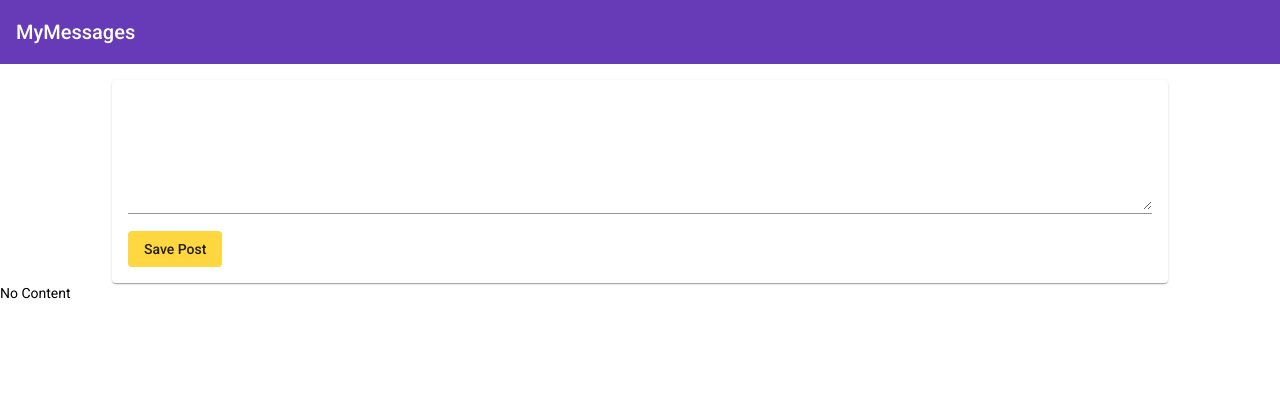
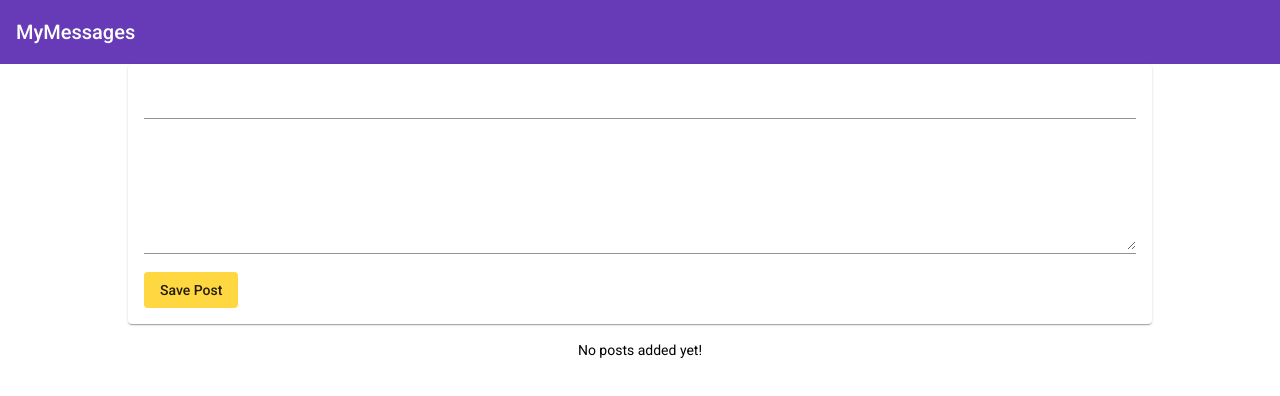
Before and after one commit to Maen22/PostsPsH, an Angular app: page / in a window 1280 px wide. Shown: the top 396 px of the page. Built offline with nearby package versions, Linux system fonts and the light colour scheme.

Commit message:
added adding post logic and listing posts

```diff
--- a/src/app/app.component.css
+++ b/src/app/app.component.css
@@ -1,3 +1,5 @@
 main {
   margin-top: 1rem;
+  width: 80%;
+  margin: auto;
 }
--- a/src/app/app.component.html
+++ b/src/app/app.component.html
@@ -1,4 +1,5 @@
 <app-header></app-header>
 <main>
-  <app-post-create></app-post-create>
+  <app-post-create (postCreated)="onPostAdded($event)"></app-post-create>
+  <app-post-list [posts]="storedPosts"></app-post-list>
 </main>
--- a/src/app/app.component.ts
+++ b/src/app/app.component.ts
@@ -3,8 +3,12 @@ import { Component } from '@angular/core';
 @Component({
   selector: 'app-root',
   templateUrl: './app.component.html',
-  styleUrls: ['./app.component.css']
+  styleUrls: ['./app.component.css'],
 })
 export class AppComponent {
-  title = 'mean-project';
+  storedPosts: { title: string; content: string }[] = [];
+
+  onPostAdded(post: { title: string; content: string }) {
+    this.storedPosts.push(post);
+  }
 }
--- a/src/app/posts/post-create/post-create.component.css
+++ b/src/app/posts/post-create/post-create.component.css
@@ -1,8 +1,3 @@
-mat-card {
-  width: 80%;
-  margin: auto;
-}
-
 mat-form-field,
 textarea {
   width: 100%;
--- a/src/app/posts/post-create/post-create.component.html
+++ b/src/app/posts/post-create/post-create.component.html
@@ -1,10 +1,11 @@
 <mat-card>
   <mat-form-field>
-    <textarea matInput rows="6" [(ngModel)]="enteredValue"></textarea>
+    <input matInput type="text" [(ngModel)]="enteredTitle" />
+  </mat-form-field>
+  <mat-form-field>
+    <textarea matInput rows="6" [(ngModel)]="enteredContent"></textarea>
   </mat-form-field>
   <button mat-flat-button color="accent" (click)="onAddPost()">
     Save Post
   </button>
 </mat-card>
-
-<p>{{ newPost }}</p>
--- a/src/app/posts/post-create/post-create.component.ts
+++ b/src/app/posts/post-create/post-create.component.ts
@@ -1,4 +1,4 @@
-import { Component, OnInit } from '@angular/core';
+import { Component, OnInit, EventEmitter, Output } from '@angular/core';
 
 @Component({
   selector: 'app-post-create',
@@ -6,14 +6,20 @@ import { Component, OnInit } from '@angular/core';
   styleUrls: ['./post-create.component.css'],
 })
 export class PostCreateComponent implements OnInit {
-  newPost = 'No Content';
-  enteredValue = '';
+  enteredTitle = '';
+  enteredContent = '';
+  @Output() postCreated = new EventEmitter();
 
   constructor() {}
 
+  ngOnInit(): void {}
+
   onAddPost() {
-    this.newPost = this.enteredValue;
+    const post = {
+      title: this.enteredTitle,
+      content: this.enteredContent,
+    };
+
+    this.postCreated.emit(post);
   }
-
-  ngOnInit(): void {}
 }
--- a/src/app/posts/post-list/post-list.component.css
+++ b/src/app/posts/post-list/post-list.component.css
@@ -0,0 +1,8 @@
+:host {
+  display: block;
+  margin-top: 1rem;
+}
+
+.info-text {
+  text-align: center;
+}
--- a/src/app/posts/post-list/post-list.component.html
+++ b/src/app/posts/post-list/post-list.component.html
@@ -1 +1,9 @@
-<p>post-list works!</p>
+<mat-accordion multi="true" *ngIf="posts.length > 0">
+  <mat-expansion-panel *ngFor="let post of posts">
+    <mat-expansion-panel-header>{{ post.title }}</mat-expansion-panel-header>
+    <p>{{ post.content }}</p>
+  </mat-expansion-panel>
+</mat-accordion>
+<p class="info-text mat-body-1" *ngIf="posts.length === 0">
+  No posts added yet!
+</p>
```
Also changed, not shown: src/app/app.module.ts (+12 -4 lines), src/app/posts/post-list/post-list.component.ts (+5 -6 lines).
